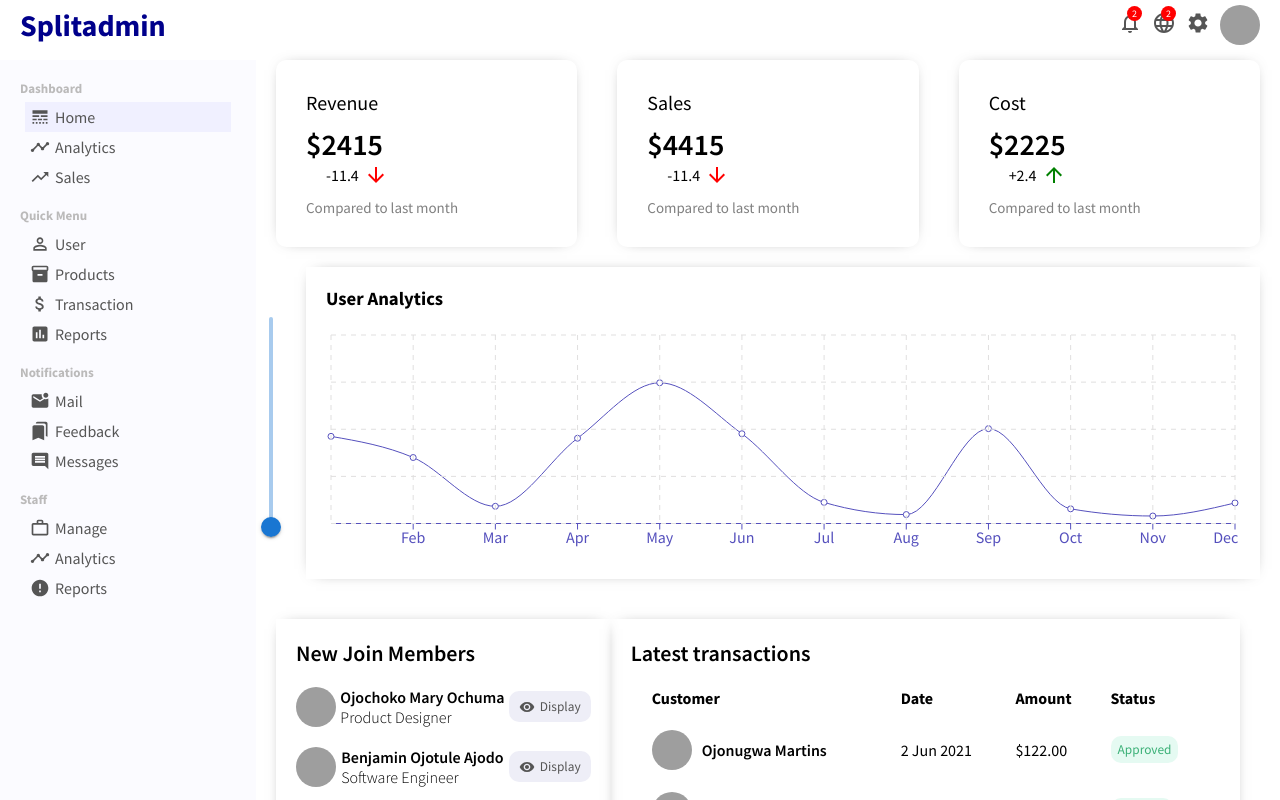
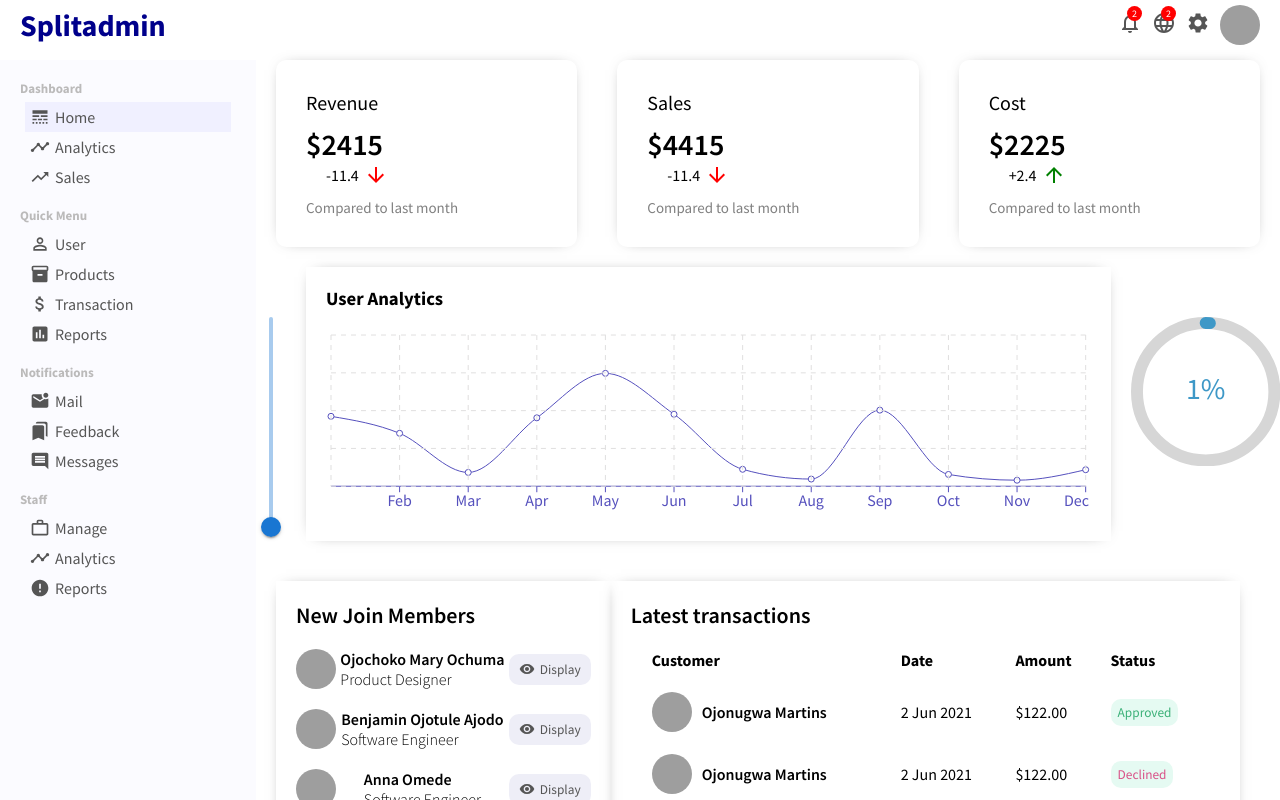
Before and after one commit to Ojotule-Benjamin/Regen-project, a React (Create React App) app: page / in a window 1280 px wide. Shown: the top 800 px of the page. Built offline with nearby package versions, Linux system fonts and the light colour scheme; grey boxes are pictures that could not be loaded.

Commit message:
trying to fix the code

```diff
--- a/src/components/progressBar/ProgressBar.jsx
+++ b/src/components/progressBar/ProgressBar.jsx
@@ -6,8 +6,8 @@ import 'react-circular-progressbar/dist/styles.css';
 const ProgressBar = ({sliderValueDis}) => {
   return (
     <CircularProgressbar
-    maxValue={100}
-    minValue={1}
+    size={300}
+    variant="determinate"
     value = {sliderValueDis}
     text={`${sliderValueDis}%`}
     />
--- a/src/pages/home/Home.jsx
+++ b/src/pages/home/Home.jsx
@@ -7,7 +7,7 @@ import WidgetLg from '../../components/widgetLg/WidgetLg'
 import WidgetSm from '../../components/widgetSm/WidgetSm'
 import VerticalSlider from '../../components/slider/VerticalSlider'
 import '../../components/slider/verticalSlider.css';
-//import ProgressBar from '../../components/progressBar/ProgressBar'
+import ProgressBar from '../../components/progressBar/ProgressBar'
 
 
 
@@ -42,9 +42,9 @@ const Home = (props) => {
           grid
           dataKey="Active User"/>
 
-          {/* <div style={{ width: 200, height: 200, border: 10, marginTop: 70,}}>
+          <div style={{ width: 200, height: 200, border: 10, marginTop: 70,}}>
             <ProgressBar sliderValueDis={sliderValue}/>
-          </div> */}
+          </div>
         </div>
         <div className='homeWidgets'>
           <WidgetSm/>
```
